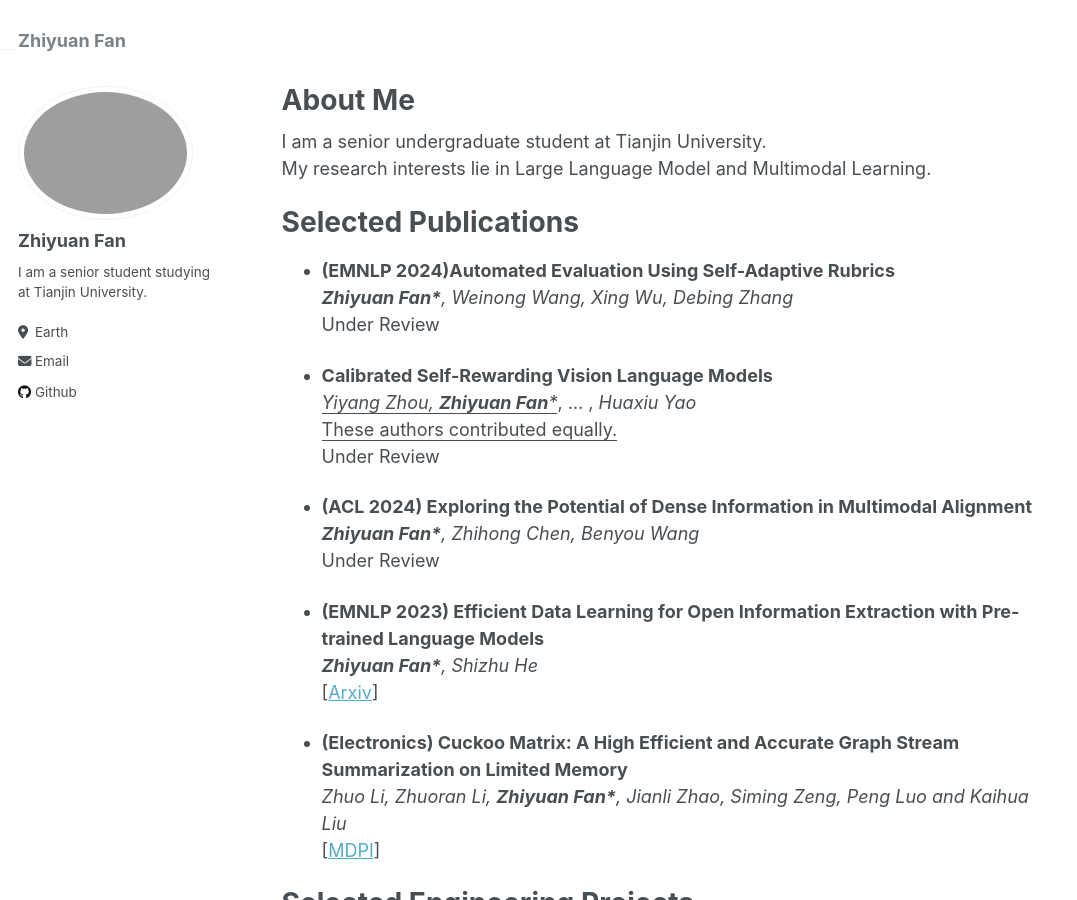
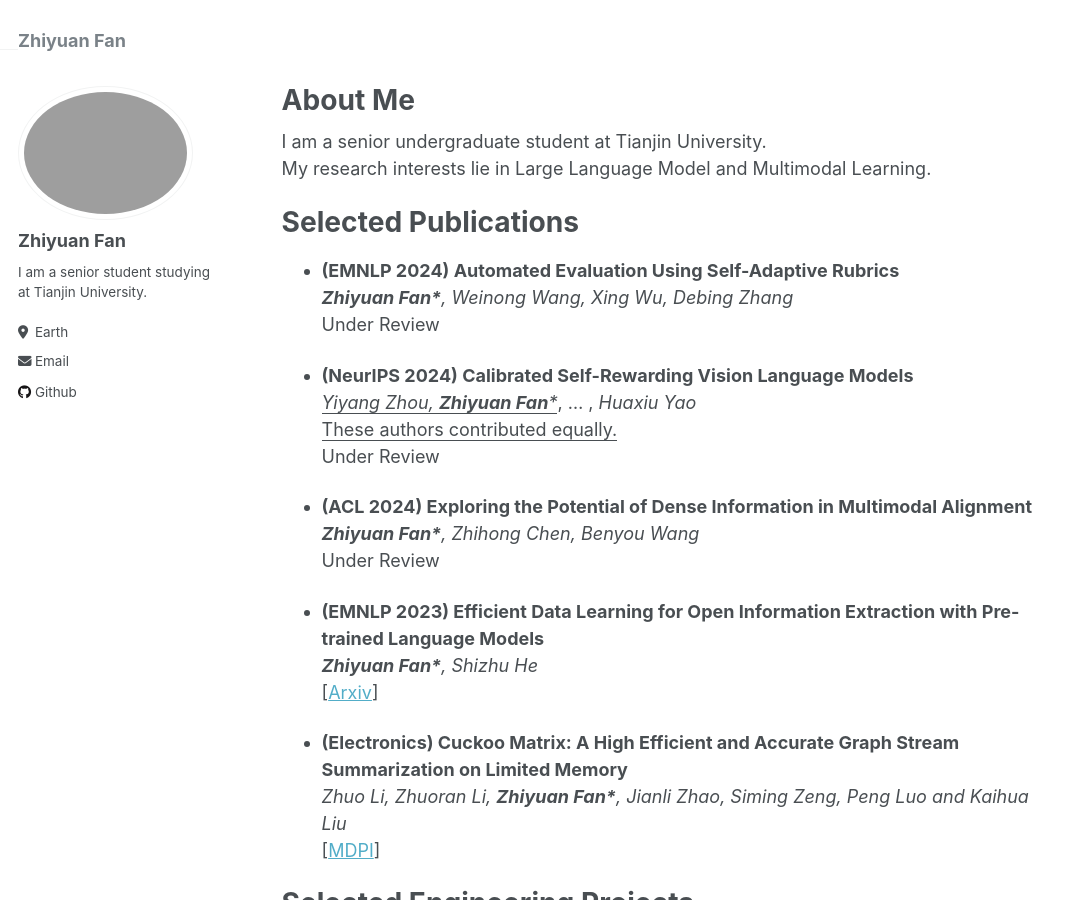
Before and after one commit to Zhiyuan-Fan/Zhiyuan-Fan.github.io, a Jekyll site: the page built from _pages/about.md, in a window 1280 px wide and 900 px high. Shown: the whole window, without its empty margins (0-1077 px from the left). Built offline with Jekyll 4.4.1, drawn with Linux system fonts in a browser that asks for light colours.

Commit message:
update paper

```diff
--- a/_pages/about.md
+++ b/_pages/about.md
@@ -16,13 +16,13 @@ My research interests lie in Large Language Model and Multimodal Learning.
 Selected Publications
 ======
 
-- **(EMNLP 2024)Automated Evaluation Using Self-Adaptive Rubrics**
+- **(EMNLP 2024) Automated Evaluation Using Self-Adaptive Rubrics**
   <br/>
   _**Zhiyuan Fan\***, Weinong Wang, Xing Wu, Debing Zhang_
   <br/>
   Under Review
 
-- **Calibrated Self-Rewarding Vision Language Models**
+- **(NeurIPS 2024) Calibrated Self-Rewarding Vision Language Models**
   <u><i>Yiyang Zhou, <b><i>Zhiyuan Fan</i></b>*</i></u>, ... , <i>Huaxiu Yao</i>
   <u>These authors contributed equally.</u>
   Under Review
```
